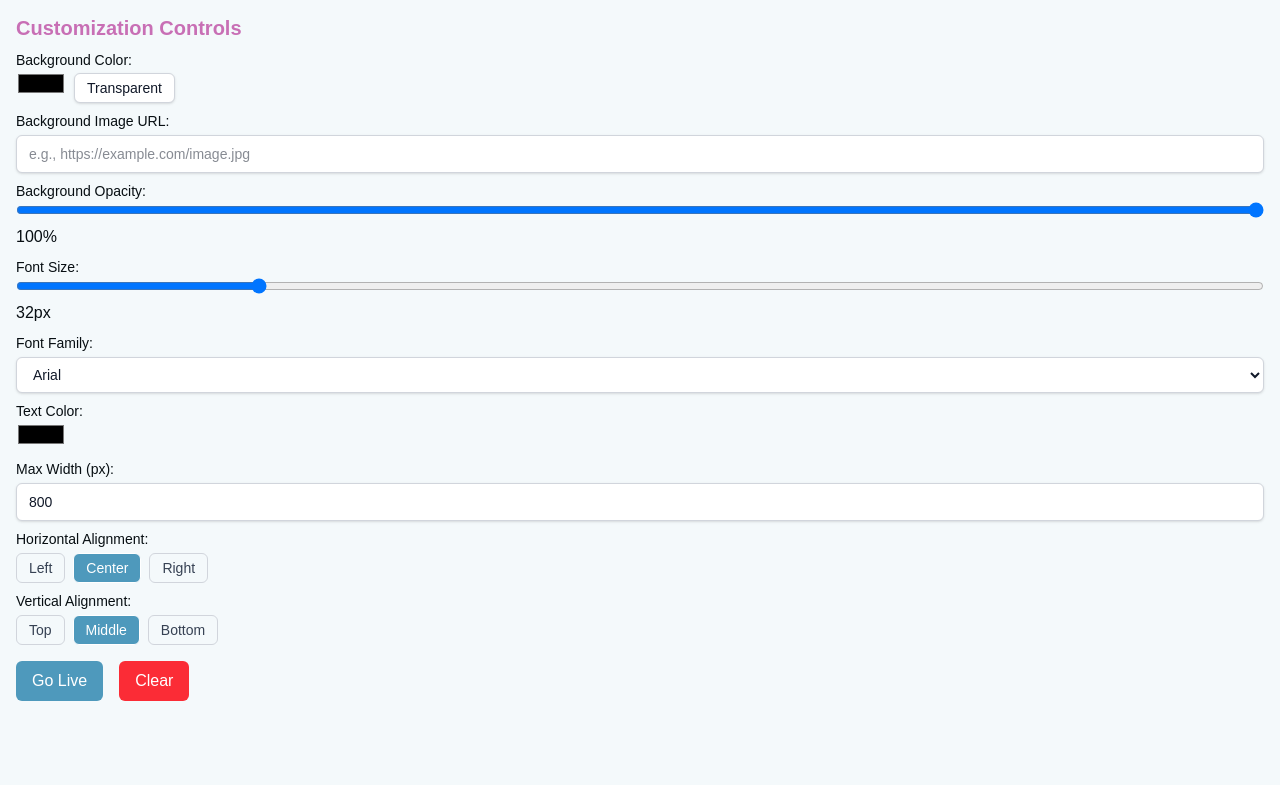
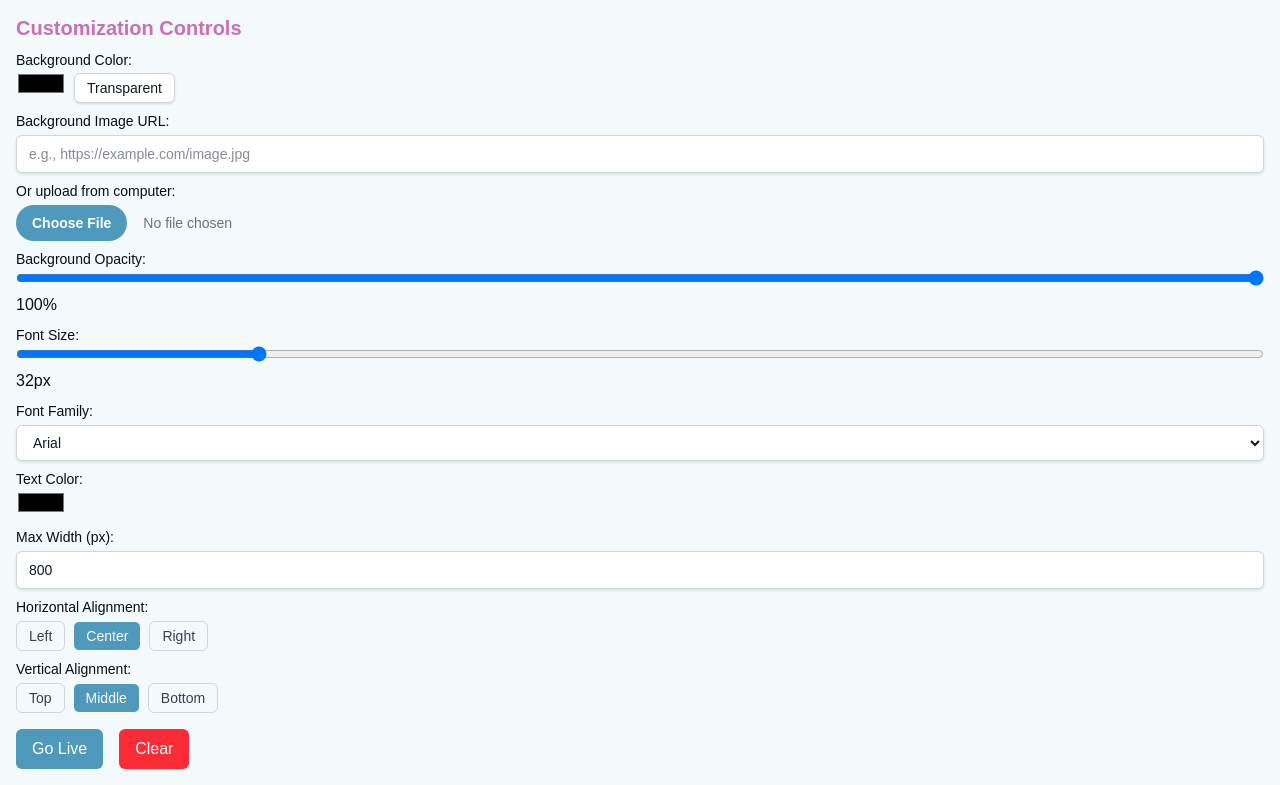
Before and after one commit to mernking/BIBLE-plugin, a Next.js app: page /control in a window 1280 px wide. Shown: the part 752-1537 px from the top of the page. Before the commit the page ends 1469 px from the top, so only its background shows below. Built offline with nearby package versions, Linux system fonts and the light colour scheme; no server answers.

Commit message:
update : image file picking added succesfully

```diff
--- a/app/control/page.js
+++ b/app/control/page.js
@@ -236,6 +236,17 @@ export default function ControlPage() {
     }
   };
 
+  const handleImageUpload = (e) => {
+    const file = e.target.files[0];
+    if (file) {
+      const reader = new FileReader();
+      reader.onload = (event) => {
+        setStyles({ ...styles, backgroundImage: event.target.result });
+      };
+      reader.readAsDataURL(file);
+    }
+  };
+
   // Placeholder UI
   return (
     <div className="p-4 bg-background text-text min-h-screen">
@@ -337,10 +348,10 @@ export default function ControlPage() {
                   goLive();
                 }} // Double-click to go live
               >
-                <p className="font-semibold">
+                <p className="font-semibold text-background">
                   {verse.book_name} {verse.chapter}:{verse.verse}
                 </p>
-                <p className="text-sm text-gray-600">
+                <p className="text-sm text-background/70">
                   {verse.text.substring(0, 100)}...
                 </p>
               </div>
@@ -454,14 +465,33 @@ export default function ControlPage() {
             id="bg-image-url"
             className="mt-1 block w-full pl-3 pr-3 py-2 text-base border border-gray-300 focus:outline-none focus:ring-primary focus:border-primary sm:text-sm rounded-md bg-white text-gray-900 shadow-sm"
             placeholder="e.g., https://example.com/image.jpg"
-            value={styles.backgroundImage}
+            value={
+              styles.backgroundImage.startsWith("data:")
+                ? ""
+                : styles.backgroundImage
+            }
             onChange={(e) =>
               setStyles({ ...styles, backgroundImage: e.target.value })
             }
           />
         </div>
 
-
+        {/* Background Image File */}
+        <div className="mb-2">
+          <label
+            htmlFor="bg-image-file"
+            className="block text-sm font-medium text-text"
+          >
+            Or upload from computer:
+          </label>
+          <input
+            type="file"
+            id="bg-image-file"
+            accept="image/*"
+            className="mt-1 block w-full text-sm text-gray-500 file:mr-4 file:py-2 file:px-4 file:rounded-full file:border-0 file:text-sm file:font-semibold file:bg-primary file:text-white hover:file:bg-primary/80"
+            onChange={handleImageUpload}
+          />
+        </div>
 
         {/* Background Opacity */}
         <div className="mb-2">
```
